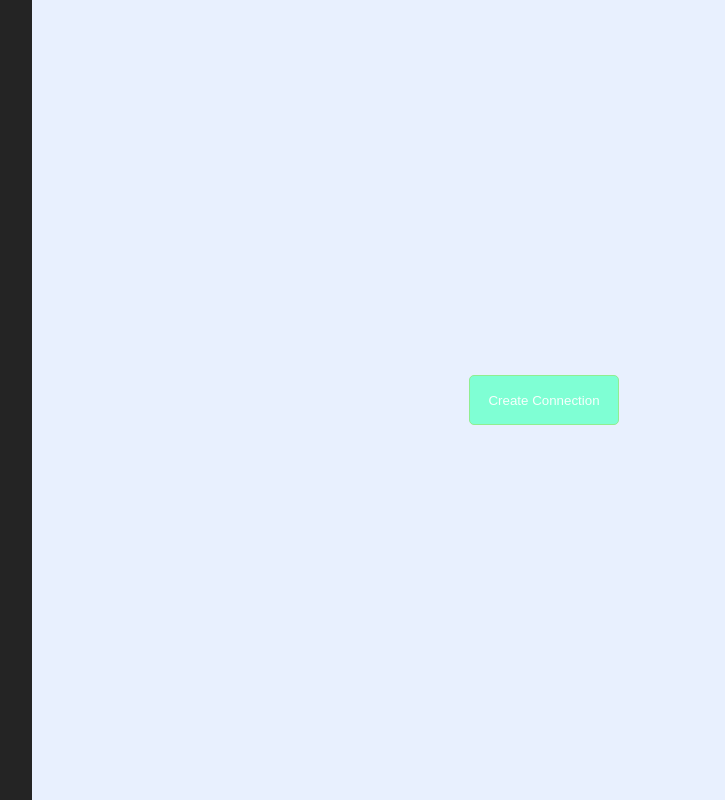
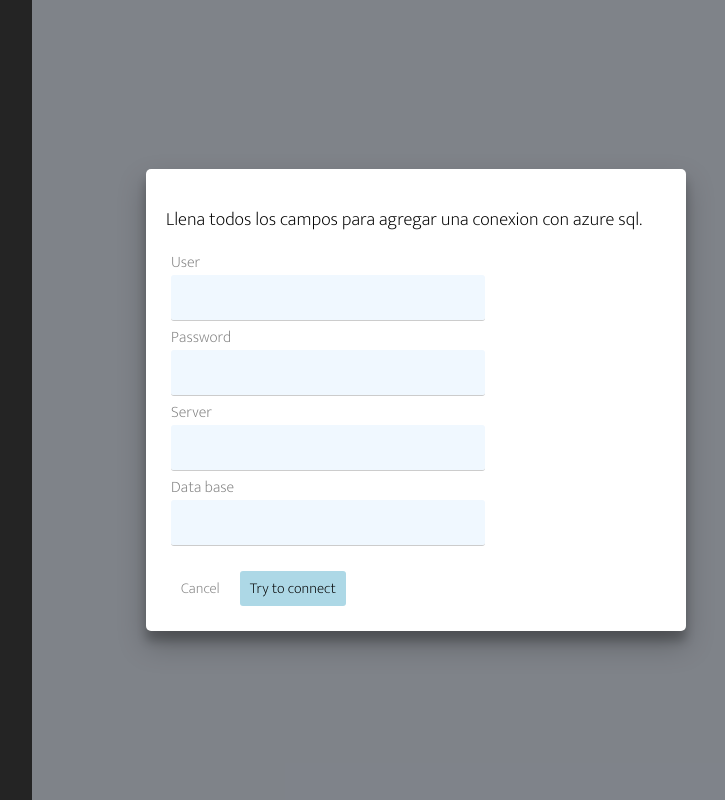
Before and after one commit to AlexChavezz/azureSQLclient, a React (Vite) app: page / in a window 1280 px wide. Both pictures are taken after a click on the button "Create Connection". Shown: the whole page, without its empty margins (224-949 px from the left). Built offline with nearby package versions, Linux system fonts and the light colour scheme.

Commit message:
modal working

```diff
--- a/index.html
+++ b/index.html
@@ -1,13 +1,19 @@
 <!DOCTYPE html>
 <html lang="en">
+
 <head>
   <meta charset="UTF-8" />
   <link rel="icon" type="image/svg+xml" href="/vite.svg" />
+  <link rel="preconnect" href="https://fonts.googleapis.com" />
+  <link rel="preconnect" href="https://fonts.gstatic.com" crossorigin />
+  <link href="https://fonts.googleapis.com/css2?family=Mukta:wght@200&display=swap" rel="stylesheet" />
   <meta name="viewport" content="width=device-width, initial-scale=1.0" />
-    <title>Vite + React + TS</title>
+  <title>SQL azure client</title>
 </head>
+
 <body>
   <div id="root"></div>
   <script type="module" src="/src/main.tsx"></script>
 </body>
+
 </html>
--- a/src/App.tsx
+++ b/src/App.tsx
@@ -1,11 +1,25 @@
+import React, { useState } from "react";
+import { Form } from "./components/Form";
 import { LeftBar } from "./components/LeftBar";
+import { Modal } from "./components/Modal";
 import { WorkSpace } from "./components/WorkSpace";
 
 export default () => {
+  const [modal, setModal] = useState<boolean>(false);
+  function changeModalState(e:React.FormEvent){
+    e.preventDefault();
+    setModal(!modal);
+  }
   return (
     <>
       <LeftBar />
-      <WorkSpace />
+      <WorkSpace changeModalState={changeModalState}/>
+      {
+        modal &&
+        <Modal>
+            <Form changeModalState={changeModalState}/>
+        </Modal>
+      }
     </>
   );
 }
--- /dev/null
+++ b/src/components/Form.tsx
@@ -0,0 +1,45 @@
+import React, { FormEvent } from 'react';
+import styles from '../styles/mainStyles.module.css';
+import { Button } from './Button';
+
+interface FormProps {
+    className?: string,
+    changeModalState: () => void
+}
+
+export const Form = ({ changeModalState }: FormProps) => {
+    function connect(e:React.FormEvent<HTMLFormElement>){
+        e.preventDefault();
+    }
+    return (
+        <form className={styles.mainForm}>
+            <h3>Llena todos los campos para agregar una conexion con azure sql.</h3>
+            <div className={styles.formGroup}>
+                <label className={styles.formGroupLabel}>User</label>
+                <input type="text" className={styles.inputForm} />
+            </div>
+            <div className={styles.formGroup}>
+                <label className={styles.formGroupLabel} >Password</label>
+                <input type="password" className={styles.inputForm} />
+            </div>
+            <div className={styles.formGroup}>
+                <label className={styles.formGroupLabel}>Server</label>
+                <input type="text" className={styles.inputForm} />
+            </div>
+            <div className={styles.formGroup}>
+                <label className={styles.formGroupLabel}>Data base</label>
+                <input type="text" className={styles.inputForm} />
+            </div>
+            <Button
+                value='Cancel'
+                onClick={changeModalState}
+                className={styles.btnCancel}
+            />
+            <Button
+                value='Try to connect'
+                onClick={connect}
+                className={styles.btnTryToConnect}
+            />
+        </form>
+    );
+}
--- a/src/components/Modal.tsx
+++ b/src/components/Modal.tsx
@@ -5,9 +5,12 @@ interface ModalProps {
   children: ReactElement | ReactElement[]
 }
 
-export const Modal = ({ children }:ModalProps) => {
+export const Modal = ({ children }: ModalProps) => {
   return (
-    <section className={styles.modalContainer}>
+    <section
+      className={styles.modalContainer}
+      // onClick={}
+    >
       <article className={styles.modal}>
         {
           children
--- a/src/components/WorkSpace.tsx
+++ b/src/components/WorkSpace.tsx
@@ -1,12 +1,16 @@
 import styles from '../styles/mainStyles.module.css';
 import { Button } from './Button';
 
-export const WorkSpace = () => {
+interface WorkSpaceProps {
+    changeModalState: () => void
+}
+
+export const WorkSpace = ({ changeModalState }:WorkSpaceProps) => {
     return (
         <section className={styles.workSpace}>
             <Button
                 value="Create Connection"
-                onClick={() => console.log("click")}
+                onClick={changeModalState}
                 className={styles.connectionButton}
             />
         </section>
--- a/src/index.css
+++ b/src/index.css
@@ -1,6 +1,11 @@
+* {
+  font-family: 'Mukta', sans-serif;
+}
+
 #root {
   display: flex;
 }
+
 :root {
   font-family: Inter, Avenir, Helvetica, Arial, sans-serif;
   font-size: 16px;
--- a/src/styles/mainStyles.module.css
+++ b/src/styles/mainStyles.module.css
@@ -3,6 +3,7 @@
     height: 100vh;
     background-color: #242424;
 }
+
 .workSpace {
     width: calc(100vw - 256px);
     height: 100vh;
@@ -12,11 +13,12 @@
 
 .connectionButton {
     background-color: aquamarine;
+    background-color: lightblue;
     border: none;
     border-radius: 5px;
     cursor: pointer;
+    color: #242424;
     padding: 5px;
-    color: #fffe;
     position: absolute;
     left: 0;
     right: 0;
@@ -26,9 +28,100 @@
     width: 150px;
     height: 50px;
     transition: transform 100ms ease-in;
-    border: 1px solid lightgreen;
+    /* border: 1px solid lightgreen; */
+    font-size: .9rem;
 }
 
 .connectionButton:active {
     transform: scale(.8);
 }
+
+.modalContainer {
+    animation: modal-background-animation 300ms linear;
+    position: absolute;
+    top: 0;
+    bottom: 0;
+    left: 0;
+    right: 0;
+    background: #24242488;
+    display: flex;
+    align-items: center;
+    justify-content: center;
+}
+
+.modal {
+    animation: modal-animation  200ms linear;
+    background-color: white;
+    padding: 20px;
+    /* height: 70vh; */
+    width: 500px;
+    border-radius: 5px;
+    box-shadow: rgba(0, 0, 0, 0.25) 0px 14px 28px, rgba(0, 0, 0, 0.22) 0px 10px 10px;
+}
+.mainForm {
+    font-family: 'Mukta', sans-serif;
+}
+.formGroup {
+    display: flex;
+    flex-direction: column;
+    margin: 5px;
+}
+.formGroupLabel {
+    color: gray;
+}
+.inputForm {
+    background-color:aliceblue;
+    padding: 10px;
+    border-radius: 3px;
+    border: none;
+    outline: none;
+    border-bottom: 1px solid #ccc;
+    width: 60%;
+    font-size: 15px;
+}
+
+.btnCancel {
+    background-color: transparent;
+    border-radius: 3px;
+    border:none;
+    color: gray;
+    cursor:pointer;
+    margin: 5px;
+    padding: 5px    10px;
+    font-size: 15px;
+    margin-top: 20px;
+}
+.btnCancel:hover {
+    background-color:rgba(204, 204, 204, 0.329);
+}
+.btnTryToConnect {
+    background-color: lightblue;
+    border:none;
+    border-radius: 3px;
+    cursor:pointer;
+    margin: 5px;
+    padding: 5px 10px;
+    font-size: 15px;
+    margin-top: 20px;
+}
+
+.btnTryToConnect:hover {
+    background-color: rgb(159, 214, 233);
+}
+
+@keyframes modal-animation {
+    from {
+        opacity: 0;
+        transform: translateY(-100px);
+    }to{
+        opacity: 1;
+        transform: translateY(0px);
+    }
+}
+@keyframes modal-background-animation {
+    from {
+        opacity: 0;
+    }to {
+        opacity: 1;
+    }
+}
```
Lines whose indentation alone changed are shown as unchanged.
